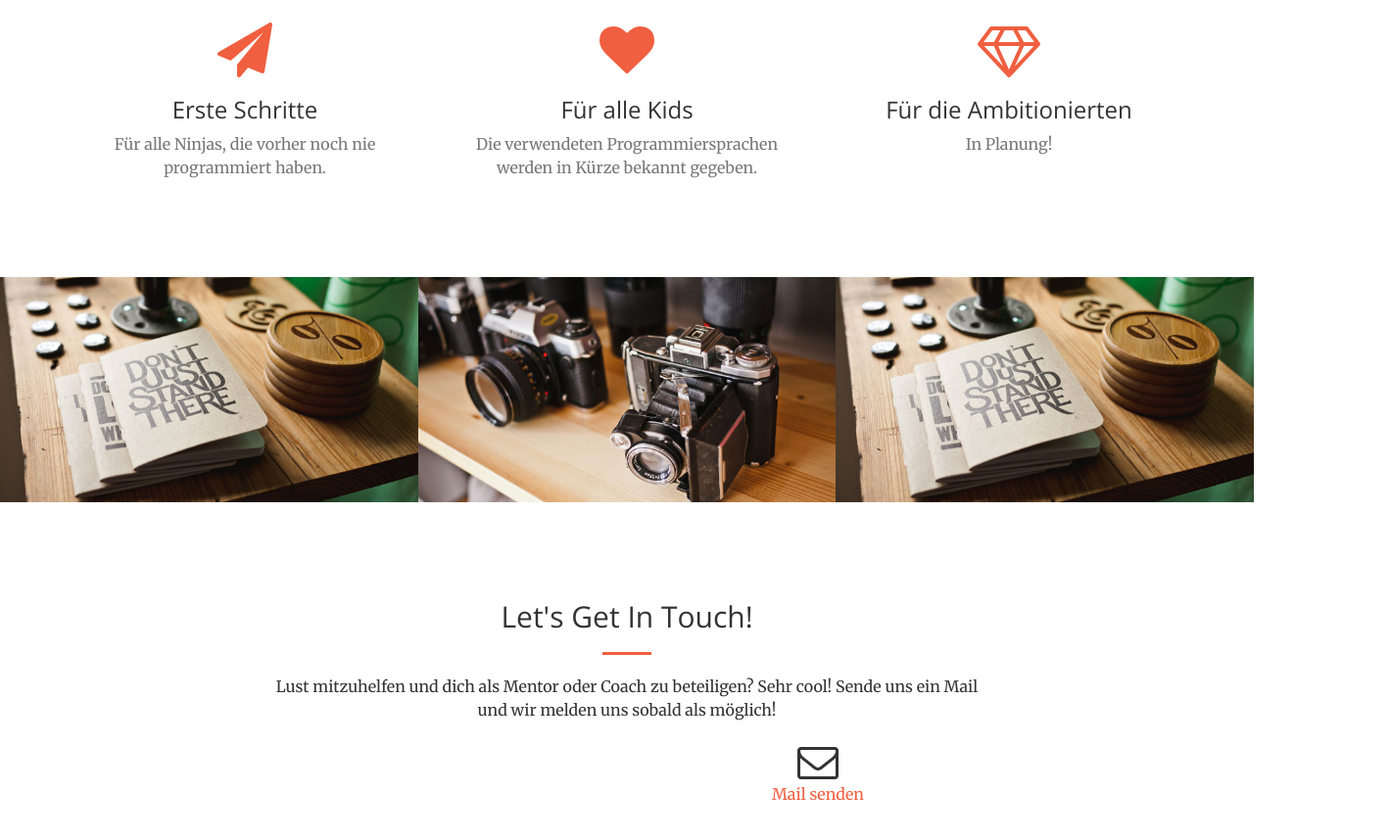
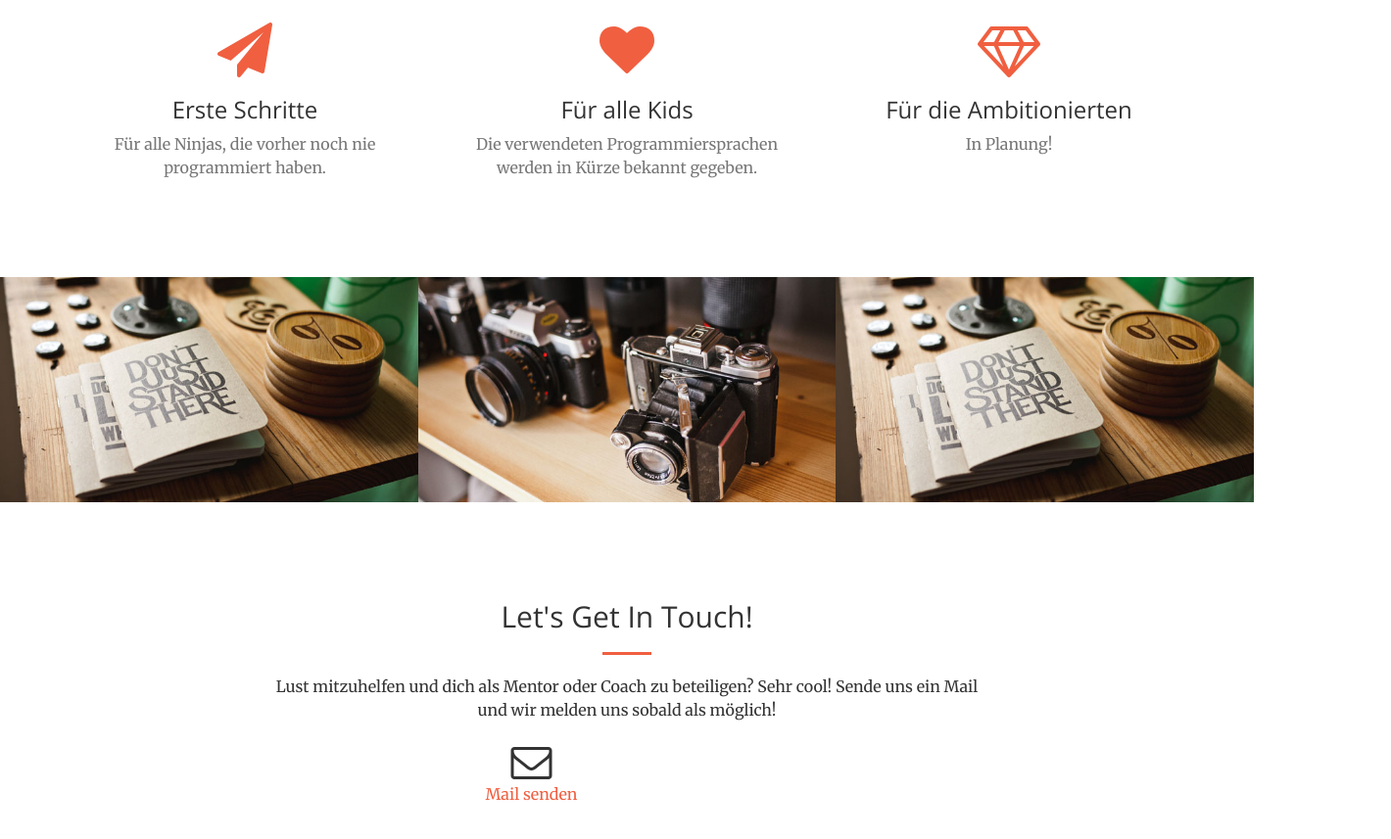
Before and after one commit to CoderDojoSG/coderdojosg.github.io, a website: page index.html in a window 1280 px wide. Shown: the part 1391-2248 px from the top of the page at 98% size, 1420 px wide, since content can reach past the window. Drawn offline with nearby package versions, Linux system fonts and the light colour scheme.

Commit message:
Update index.html

```diff
--- a/index.html
+++ b/index.html
@@ -187,7 +187,7 @@
                     <hr class="primary">
                     <p>Lust mitzuhelfen und dich als Mentor oder Coach zu beteiligen? Sehr cool! Sende uns ein Mail und wir melden uns sobald als möglich!</p>
                 </div>
-                <div class="col-lg-12 col-lg-offset-2 text-center">
+                <div class="col-lg-6 col-lg-offset-2 text-center">
                     <i class="fa fa-envelope-o fa-3x sr-contact"></i>
                     <p><a href="mailto:hey@marcio.ch">Mail senden</a></p>
                 </div>
```
